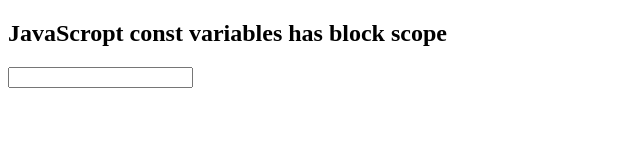
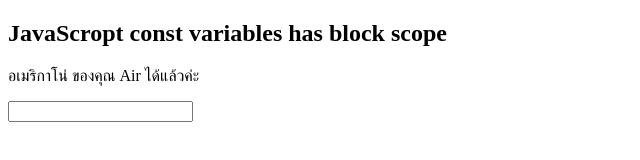
Before and after one commit to chanita/static-site, a website: page index.html in a window 1280 px wide. Shown: the whole page, without its empty margins (0-640 px from the left). Drawn offline with Linux system fonts and the light colour scheme.

Commit message:
Update index.html - display not demo

```diff
--- a/index.html
+++ b/index.html
@@ -4,7 +4,7 @@
 
 <h2>JavaScropt const variables has block scope</h2>
 
-<p id="demo"></p>
+<p id="display"></p>
 <input type="text" name="yes" />
 <script>
 function callToGetOrder(customerName, menu) {
```
